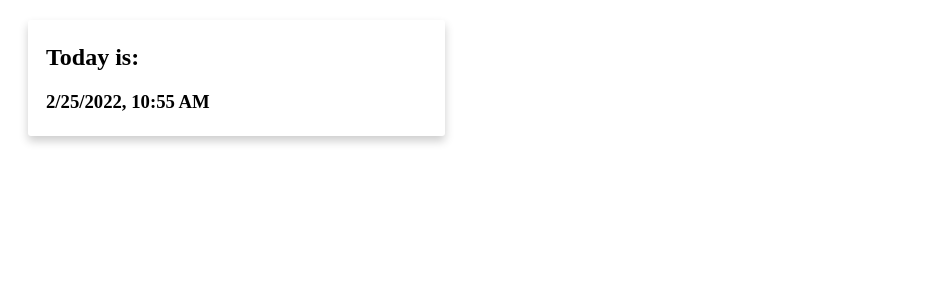
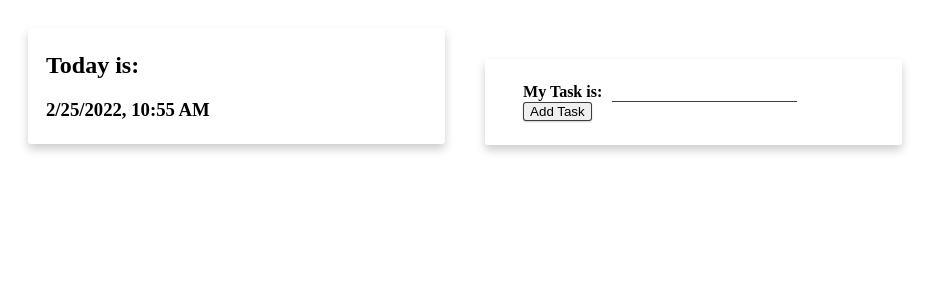
Before and after one commit to KaniKim/VueFast, a Vue app in the folder frontend/: page / in a window 1280 px wide. Shown: the top 300 px of the page, without its empty margins (0-943 px from the left). Built offline with nearby package versions, Linux system fonts and the light colour scheme.

Commit message:
add new practice

```diff
--- a/frontend/src/App.vue
+++ b/frontend/src/App.vue
@@ -1,16 +1,24 @@
 <template>
   <div id="app">
-    <current-time />
+    <current-time class="col-4" />
+    <task-input class="col-6" @add-task="addNewTask" />
   </div>
 </template>
 
 <script>
 import CurrentTime from "./components/CurrentTime.vue";
+import TaskInput from "./components/TaskInput.vue";
 
 export default {
   name: "app",
   components: {
     CurrentTime,
+    TaskInput,
+  },
+  methods: {
+    addNewTask(task) {
+      alert(`New task added: ${task}`);
+    },
   },
 };
 </script>
--- a/frontend/src/components/TaskInput.vue
+++ b/frontend/src/components/TaskInput.vue
@@ -0,0 +1,41 @@
+<template>
+  <div class="cardBox">
+    <div class="container tasker">
+      <strong> My Task is:</strong>
+      <input type="text" v-model="task" class="taskInput" />
+      <button v-on:click="addTask">Add Task</button>
+    </div>
+  </div>
+</template>
+<script>
+export default {
+  name: "TaskInput",
+  data: () => ({
+    task: "",
+  }),
+  methods: {
+    addTask() {
+      this.$emit("add-task", this.task);
+      this.task = "";
+    },
+  },
+};
+</script>
+<style scoped>
+.tasker {
+  margin: 20px;
+}
+
+.tasker .taskInput {
+  font-size: 14px;
+  margin: 0 10px;
+  border: 0;
+  border-bottom: 1px solid rgba(0, 0, 0, 0.75);
+}
+
+.tasker button {
+  border: 1px solid rgba(0, 0, 0, 0.75);
+  border-radius: 3px;
+  box-shadow: 0 1px 2px 0 rgba(0, 0, 0, 0.2);
+}
+</style>
```
